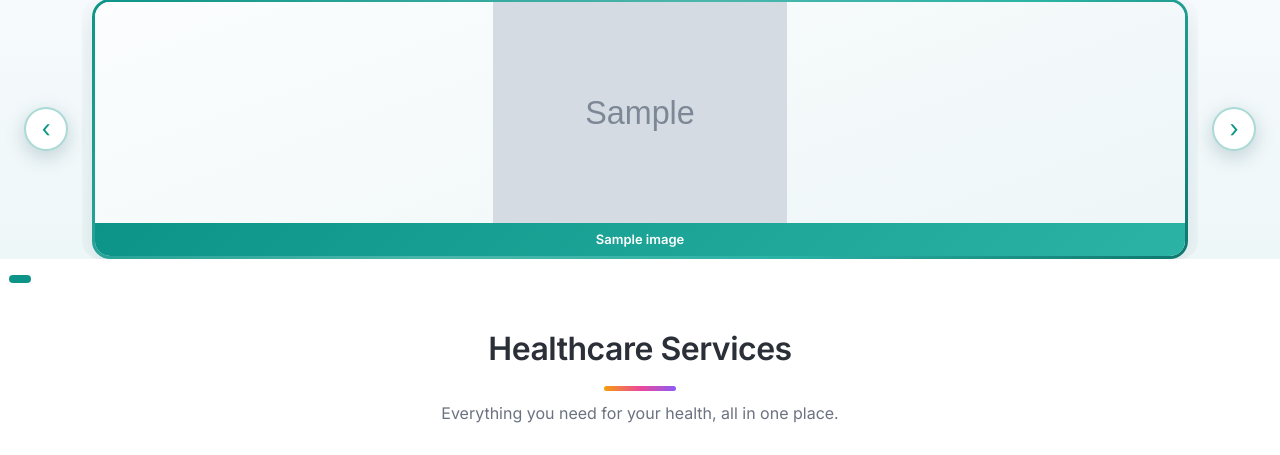
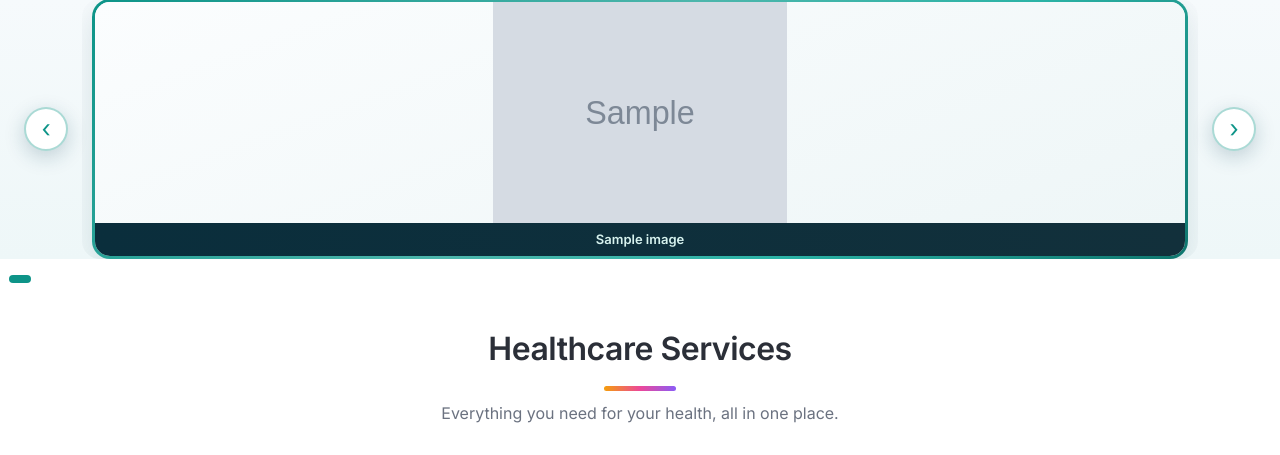
Before and after one commit to Arslan10899/Doctor-App, a Flask app: page / in a window 1280 px wide. Shown: the part 592-1047 px from the top of the page. Run offline with Flask 3, Linux system fonts and the light colour scheme; data comes from the database, SQL or seed files in the repository; tables that the repository leaves empty hold one stand-in row (values such as "Sample post"); grey boxes marked "Sample" are stand-in pictures; data that the repository does not hold is empty.

Commit message:
Carousel: caption uses announcement bar dark color

```diff
--- a/static/css/style.css
+++ b/static/css/style.css
@@ -1481,8 +1481,8 @@ animation: none;
     position: static;
     left: auto; right: auto; bottom: auto;
     padding: 8px 10px;
-    background: linear-gradient(135deg, #0d9488, #2bb3a6);
-    color: #fff;
+    background: linear-gradient(90deg, #0a2e3c, #12303b);
+    color: #d7f3ef;
     font-weight: 700;
     font-size: 13px;
     text-align: center;
```
